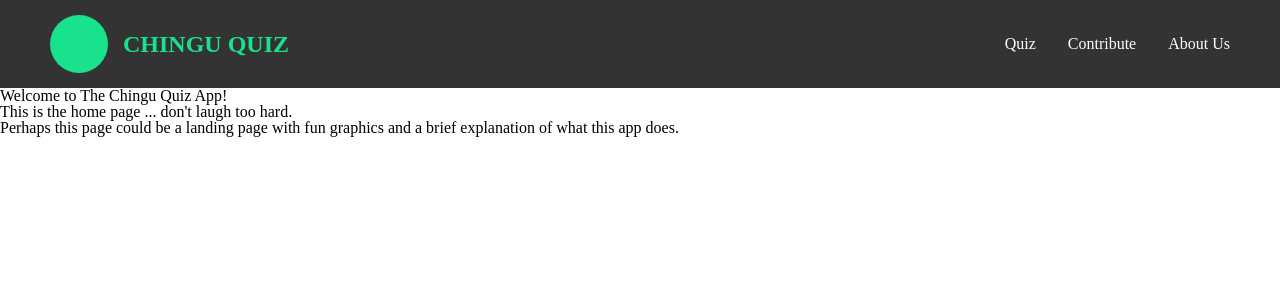
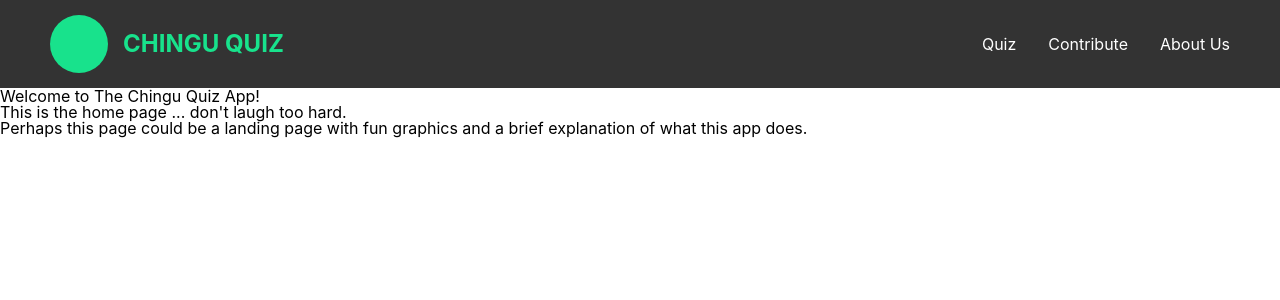
Before and after one commit to chingu-voyages/moonshot-chingu-quiz, a Next.js app in the folder client/: page / in a window 1280 px wide. Shown: the top 300 px of the page. Built offline with nearby package versions, Linux system fonts and the light colour scheme.

Commit message:
CHIN-45-general-style-adjustment

```diff
--- a/client/components/header/styles.js
+++ b/client/components/header/styles.js
@@ -17,10 +17,9 @@ export const InnerWrapper = styled.div`
 `;
 
 // LOGO //
-export const LogoWrapper = styled.div`
+export const LogoWrapper = styled.a`
     display: flex;
     align-items: center;
-    cursor: pointer;
 `;
 
 // Placeholder until we got logo file
@@ -51,7 +50,6 @@ export const NavbarLink = styled.a`
     line-height: 24px;
     color: #fff;
     margin-right: 32px;
-    cursor: pointer;
 
     &:last-of-type {
         margin-right: 0;
--- a/client/pages/_app.js
+++ b/client/pages/_app.js
@@ -4,7 +4,8 @@
 */
 
 import React from 'react';
-import "./reset.css";
+import "../styles/reset.css";
+import "../styles/globals.css";
 
 function MyApp({ Component, pageProps }) {
   const Header = Component.Header ? Component.Header : React.Fragment;
--- a/client/styles/globals.css
+++ b/client/styles/globals.css
@@ -1,7 +1,5 @@
 html,
 body {
-  padding: 0;
-  margin: 0;
   font-family: -apple-system, BlinkMacSystemFont, Segoe UI, Roboto, Oxygen,
     Ubuntu, Cantarell, Fira Sans, Droid Sans, Helvetica Neue, sans-serif;
 }
@@ -9,6 +7,7 @@ body {
 a {
   color: inherit;
   text-decoration: none;
+  cursor: pointer;
 }
 
 * {
```
Also changed, not shown: client/styles/reset.css (renamed from client/pages/reset.css).
